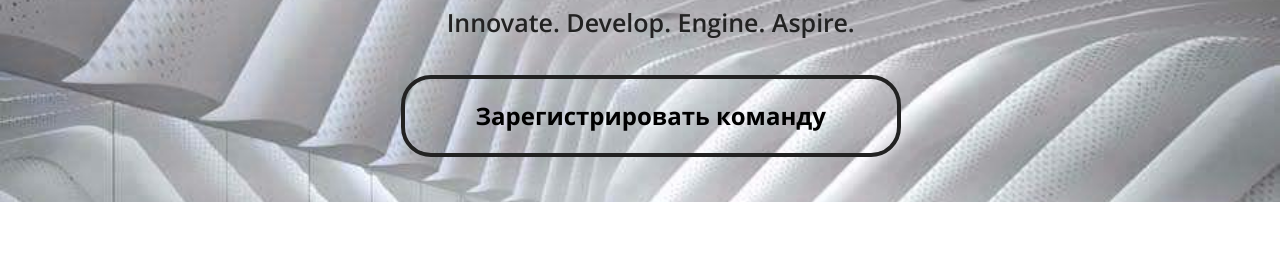
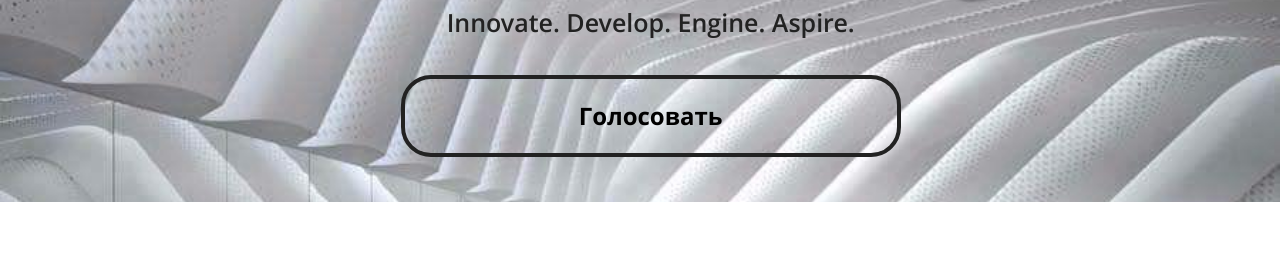
Before and after one commit to SelbayevAlmas09/sduidea3d.github.io, a plain HTML site: page index.html in a window 1280 px wide. Shown: the part 358-637 px from the top of the page. Drawn offline with Linux system fonts and the light colour scheme.

Commit message:
first commit

```diff
--- a/index.html
+++ b/index.html
@@ -19,7 +19,7 @@
         <div class="container">
           <div class="top-banner__info">
             <h1 class="top-banner__title">I.D.E.A.<br>Competition</h1>
-            <p class="top-banner__text">Innovate. Develop. Engine. Aspire.</p><a class="g-btn" target="_blank" href="https://docs.google.com/forms/d/1OcBBt3PbHUps7cikaa1y5vOZfuhu61vA8CaC99r2NCc/viewform?edit_requested=true">Зарегистрировать команду</a>
+            <p class="top-banner__text">Innovate. Develop. Engine. Aspire.</p><a class="g-btn" target="_blank" href="https://docs.google.com/a/is.sdu.edu.kz/forms/d/e/1FAIpQLSdl73lOzezYIIKYcT4exEvQ0bkhz3NQ1nIpQPJDE6HhRKLeHA/viewform?usp=sf_link">Голосовать</a>
           </div>
         </div>
       </section>
```
